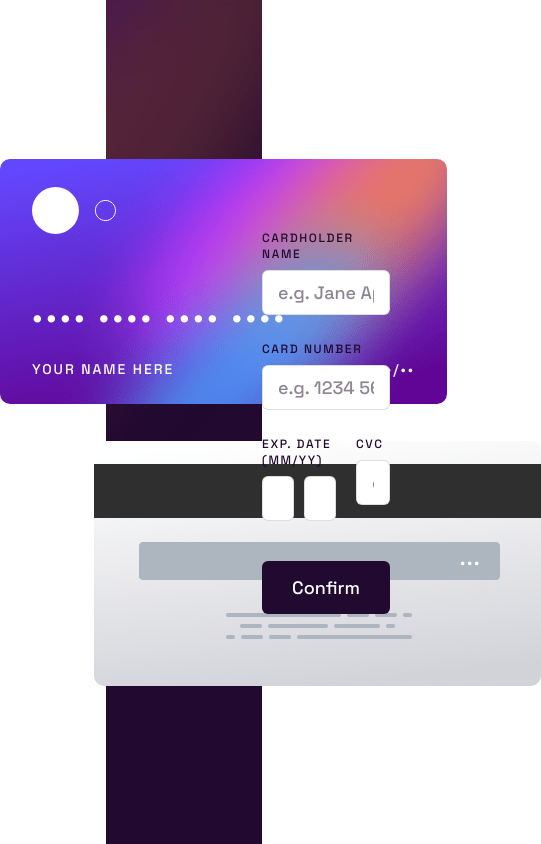
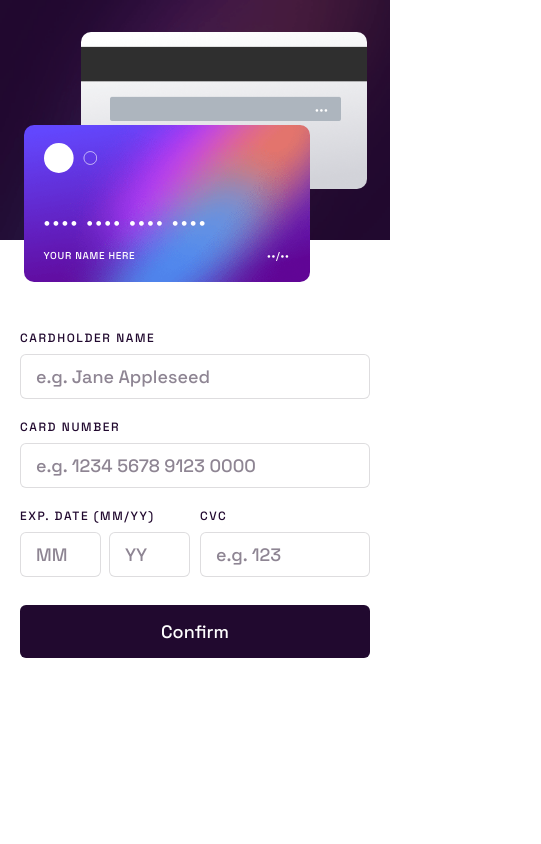
Before and after one commit to IgoCarvalho/frontend-mentor-challenges, a React (Vite) app in the folder card-details-form/: page / in a window 390 px wide. Shown: the whole page, 541 px wide, since content can reach past the window. Built offline with nearby package versions, Linux system fonts and the light colour scheme.

Commit message:
📱 add responsive styles

```diff
--- a/card-details-form/src/components/Card/Card.module.scss
+++ b/card-details-form/src/components/Card/Card.module.scss
@@ -56,4 +56,51 @@
       right: 60px;
     }
   }
+
+  @media screen and (max-width: 768px) {
+    display: flex;
+    flex-direction: column-reverse;
+
+    .frontCardContainer,
+    .backCardContainer {
+      width: 286px;
+      height: 157px;
+    }
+
+    .frontCardContainer {
+      margin-top: -64px;
+      z-index: 10;
+
+      .frontCardHeader {
+        padding: 18px 20px 0;
+
+        img {
+          height: 30px;
+        }
+      }
+
+      .frontCardInfo {
+        padding: 0 20px 20px;
+        row-gap: 16px;
+        font-size: 10px;
+        letter-spacing: 0.07em;
+
+        .cardNumber {
+          font-size: 18px;
+        }
+      }
+    }
+
+    .backCardContainer {
+      margin-top: 0;
+      margin-left: 57px;
+
+      .cardCvc {
+        font-size: 10px;
+        letter-spacing: 0.07em;
+        top: 71px;
+        right: 38px;
+      }
+    }
+  }
 }
--- a/card-details-form/src/components/Card/Card.tsx
+++ b/card-details-form/src/components/Card/Card.tsx
@@ -1,4 +1,4 @@
-import { CardLogo } from '../icons/CardLogo';
+import cardLogoImg from '../../assets/images/card-logo.svg';
 
 import styles from './Card.module.scss';
 
@@ -51,7 +51,7 @@ export function Card({ number, cardholder, cvc, expiryMont, expiryYear }: CardPr
     <div className={styles.container}>
       <div className={styles.frontCardContainer}>
         <div className={styles.frontCardHeader}>
-          <CardLogo />
+          <img src={cardLogoImg} alt="Card logo" />
         </div>
         <div className={styles.frontCardInfo}>
           <p className={styles.cardNumber}>{cardNumber}</p>
--- a/card-details-form/src/pages/CardForm/CardForm.module.scss
+++ b/card-details-form/src/pages/CardForm/CardForm.module.scss
@@ -10,9 +10,9 @@
   .cardContainer {
     position: relative;
     width: 319px;
-    // min-width: 319px;
     display: flex;
     align-items: center;
+    justify-content: center;
 
     &::before {
       content: '';
@@ -32,6 +32,7 @@
     .cardWrapper {
       position: absolute;
       left: 0;
+      z-index: 10;
 
       animation: fadeInLeft 500ms forwards;
     }
@@ -70,6 +71,53 @@
       }
     }
   }
+
+  @media screen and (max-width: 768px) {
+    flex-direction: column;
+
+    .cardContainer {
+      height: 240px;
+      width: 100%;
+      padding: 0 16px;
+
+      &::before {
+        width: 100%;
+        background-image: url('../../assets/images/bg-main-mobile.png');
+        background-position: center top;
+      }
+
+      .cardWrapper {
+        top: 32px;
+        left: initial;
+      }
+    }
+
+    .formContainer {
+      margin-top: 90px;
+      padding: 0 20px;
+      justify-content: center;
+      align-items: flex-start;
+
+      .form {
+
+        .formFieldsContainer {
+          row-gap: 20px;
+        }
+
+        .formGroup {
+          gap: 10px;
+        }
+
+        .dateFieldContainer {
+          gap: 8px;
+        }
+
+        .formActionsContainer {
+          margin-top: 28px;
+        }
+      }
+    }
+  }
 }
 
 @keyframes fadeInLeft {
```
Also changed, not shown: card-details-form/src/assets/images/bg-main-mobile.png (added), card-details-form/src/assets/images/card-logo.svg (added).
